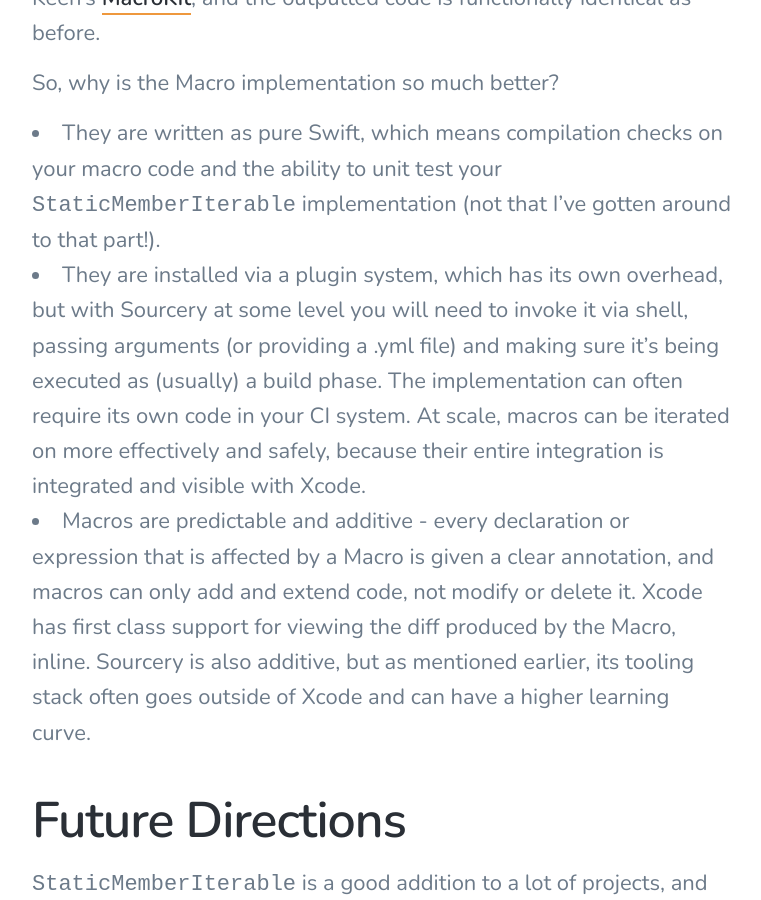
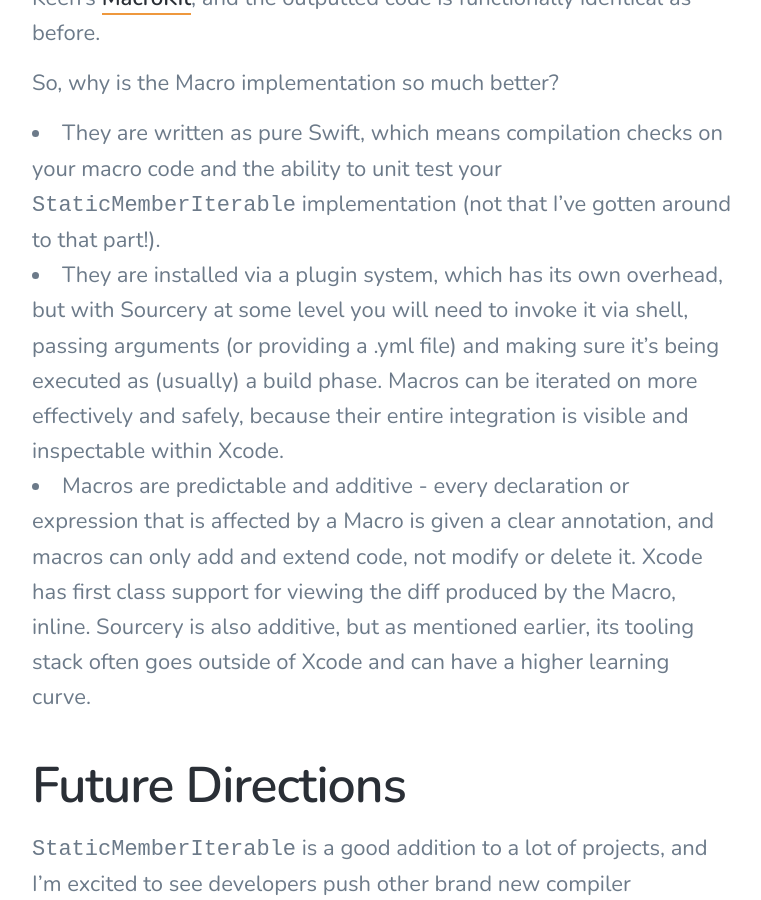
Before and after one commit to nevillco/nevillco.github.io, a Jekyll site: the page built from _posts/2023-07-07-the-first-macro-in-all-of-my-Swift-projects.md, in a window 1280 px wide and 900 px high, scrolled down 7027 px. Shown: the whole window, without its empty margins (258-1019 px from the left). Built offline with Jekyll 4.4.1, drawn with Linux system fonts in a browser that asks for light colours; nearby versions of some CDN libraries.

Commit message:
Linguistic cleanup.

```diff
--- a/_posts/2023-07-07-the-first-macro-in-all-of-my-Swift-projects.md
+++ b/_posts/2023-07-07-the-first-macro-in-all-of-my-Swift-projects.md
@@ -115,7 +115,7 @@ As far as the Macro-version of the implementation, I started using Ian Keen’s
 
 So, why is the Macro implementation so much better?
 * They are written as pure Swift, which means compilation checks on your macro code and the ability to unit test your `StaticMemberIterable` implementation (not that I’ve gotten around to that part!).
-* They are installed via a plugin system, which has its own overhead, but with Sourcery at some level you will need to invoke it via shell, passing arguments (or providing a .yml file) and making sure it’s being executed as (usually) a build phase. The implementation can often require its own code in your CI system. At scale, macros can be iterated on more effectively and safely, because their entire integration is integrated and visible with Xcode.
+* They are installed via a plugin system, which has its own overhead, but with Sourcery at some level you will need to invoke it via shell, passing arguments (or providing a .yml file) and making sure it’s being executed as (usually) a build phase. Macros can be iterated on more effectively and safely, because their entire integration is visible and inspectable within Xcode.
 * Macros are predictable and additive - every declaration or expression that is affected by a Macro is given a clear annotation, and macros can only add and extend code, not modify or delete it. Xcode has first class support for viewing the diff produced by the Macro, inline. Sourcery is also additive, but as mentioned earlier, its tooling stack often goes outside of Xcode and can have a higher learning curve.
 
 ## Future Directions
```
